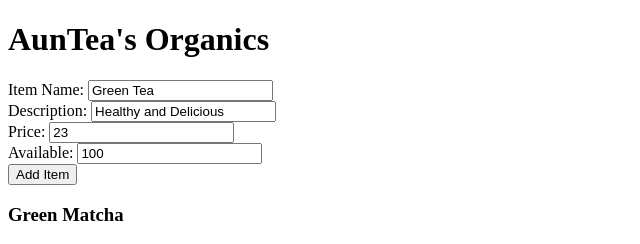
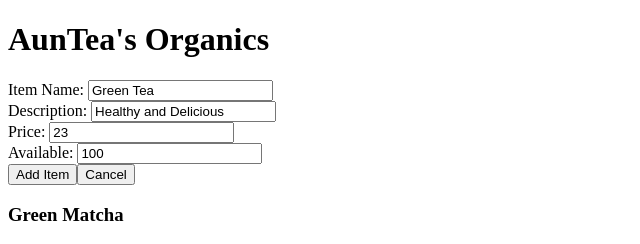
Before and after one commit to wrunion/epicodus-react-project, a React (Create React App) app: page / in a window 1280 px wide. Both pictures are taken after a click on the button "Add Item". Shown: the top 244 px of the page, without its empty margins (0-640 px from the left). Built offline with nearby package versions, Linux system fonts and the light colour scheme.

Commit message:
Add cancel button to detail view. All required functionality in place.

```diff
--- a/src/components/Form.js
+++ b/src/components/Form.js
@@ -32,6 +32,7 @@ function Form(props) {
           <label>Available: <input type="number" name="available" price="available" min={0} defaultValue="100" /></label>
         </div>
         <button type="submit">Add Item</button>
+        <button type="button" onClick={props.handleCancelClick}>Cancel</button>
       </form>
     </div>
   );
--- a/src/components/ItemControl.js
+++ b/src/components/ItemControl.js
@@ -42,7 +42,6 @@ class ItemControl extends Component {
     }
   ],
     formShowing: false,
-    detailView: true,
     itemSelected: null
   }
 
@@ -72,7 +71,7 @@ class ItemControl extends Component {
   }
 
   handleCancelClick = () => {
-    this.setState({detailView: false});
+    this.setState({formShowing: false, itemSelected: null});
   }
 
   purchaseItem = (id) => {
@@ -97,13 +96,16 @@ class ItemControl extends Component {
       const item = this.findItemById(selectedItemId);
       return (
         <div className="ItemDetailView">
-          <ItemDetailView item ={item}/>
+          <ItemDetailView
+            item={item}
+            handleCancelClick={this.handleCancelClick}/>
         </div>
       );
     } else if (this.state.formShowing) {
       return (
         <React.Fragment>
-          <Form handleSubmitCallback={this.handleFormSubmit} />
+          <Form handleSubmitCallback={this.handleFormSubmit}
+          handleCancelClick={this.handleCancelClick} />
           {this.state.itemList.map(item =>
           <ItemDisplayMode
             key={item.id}
--- a/src/components/ItemDetailView.js
+++ b/src/components/ItemDetailView.js
@@ -9,6 +9,7 @@ const ItemDetailView = (props) => {
       <p><em>{item.description}</em></p>
       <p>Available: {item.available} | Price: {item.price}</p>
       <p><em>Made in Oregon</em></p>
+      <button onClick={props.handleCancelClick}>Return to Tea List</button>
     </div>
   );
 }
```
